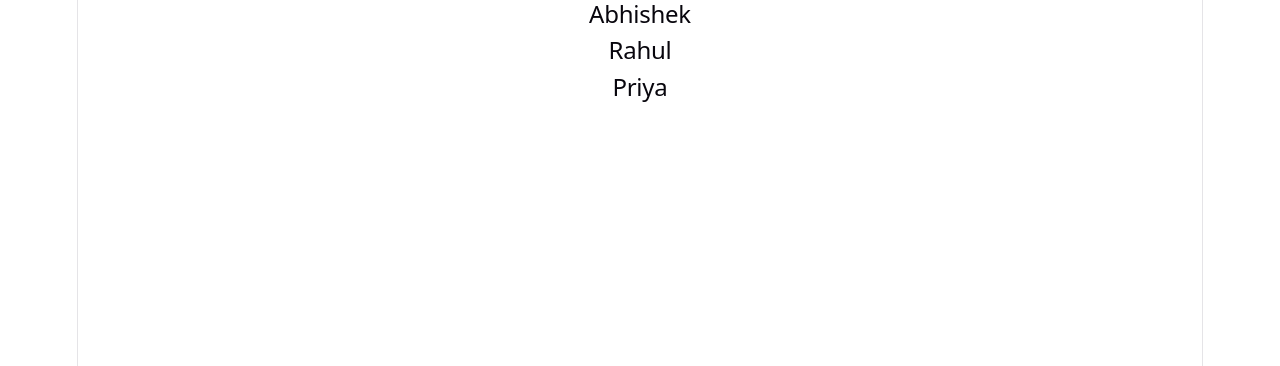
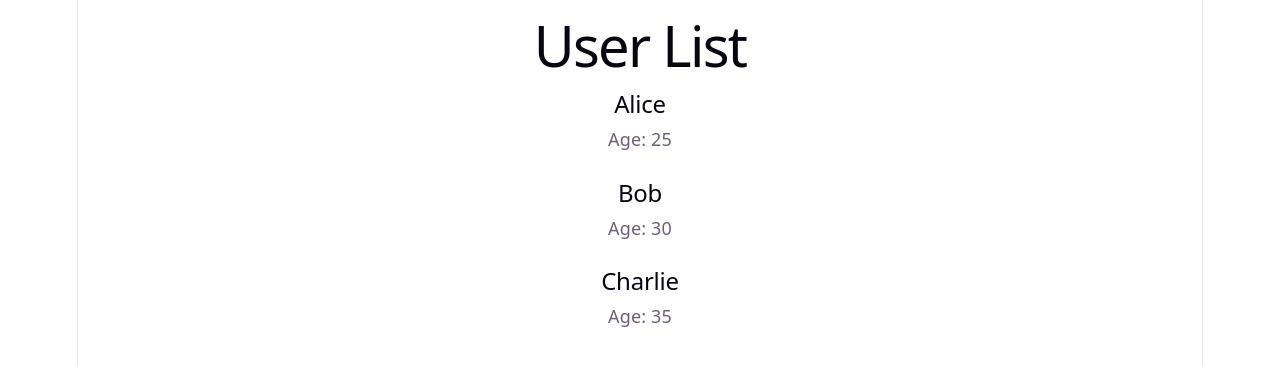
Before and after one commit to abhicism/react-codes, a React (Vite) app: page / in a window 1280 px wide. Shown: the top 366 px of the page. Built offline with nearby package versions, Linux system fonts and the light colour scheme.

Commit message:
Add user list component with sample data and mapped rendering

```diff
--- a/src/App.tsx
+++ b/src/App.tsx
@@ -1,22 +1,23 @@
-/**
- * This is the App component.
- * It renders a list of users.
- */
 function App() {
-    // Define the users array
+  // Sample user data to display in the app.
   const users = [
-        "Abhishek",
-        "Rahul",
-        "Priya"
+   { id: 1, name: 'Alice', age: 25 },
+   { id: 2, name: 'Bob', age: 30 },
+   { id: 3, name: 'Charlie', age: 35 },
   ];
 
   return (
     <div>
-            {/* Render a list of user names */}
-            {users.map((user) => (
-                <h2 key={user}>
-                    {user}
-                </h2>
+     {/* Header for the user list section. */}
+     <h1>User List</h1>
+
+     {/* Render each user as a separate section. */}
+     {users.map(user => (
+       <div key={user.id}>
+         <h2>{user.name}</h2>
+         <p>Age: {user.age}</p>
+         <br />
+       </div>
      ))}
    </div>
   );
```
Lines whose indentation alone changed are shown as unchanged.
